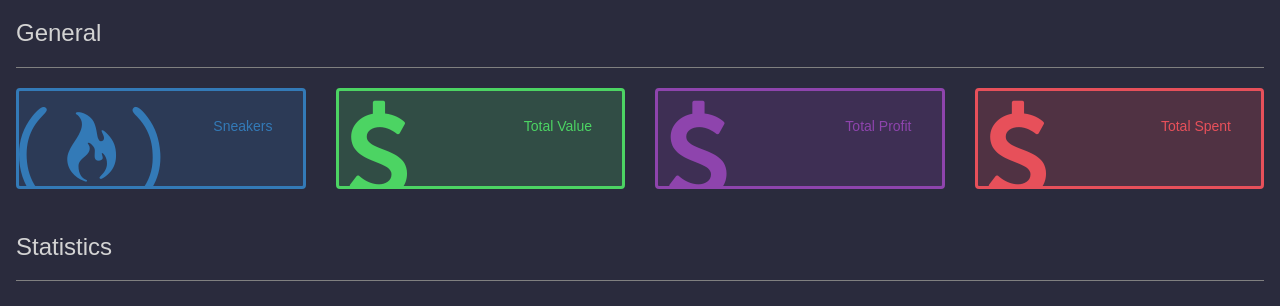
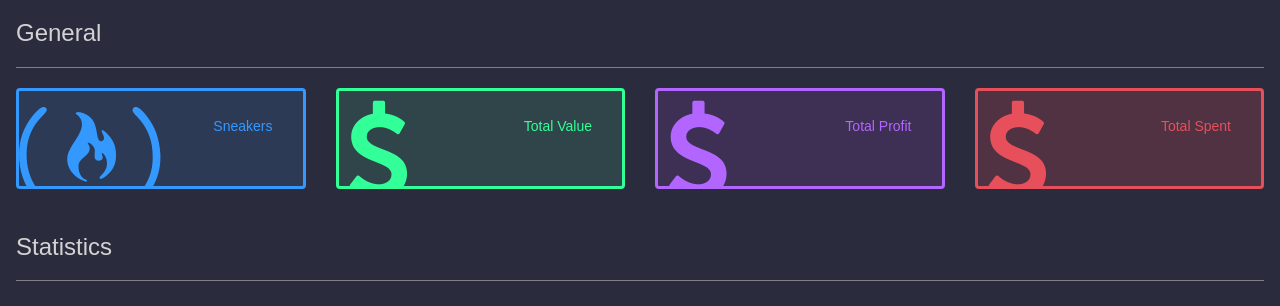
Before and after one commit to chaseycodes/VentureKicks, a Flask app: template run/src/templates/private/account-vk.html in a window 1280 px wide. Shown: the part 55-361 px from the top of the page. Run offline with Flask 2, Linux system fonts and the light colour scheme; the template is opened without the code that fills it, so the values that code supplies are empty; some libraries are stand-ins or nearby versions.

Commit message:
update account dashboard colors

```diff
--- a/run/src/templates/private/account-vk.html
+++ b/run/src/templates/private/account-vk.html
@@ -77,10 +77,10 @@
     font-weight: 300;
   }
   .dashboard-stat.blue {
-    border-color: rgba(51, 122, 183, 1);
+    border-color: #3399FF;
     background-color: rgba(51, 122, 183, .2)
   }
-  .blue{color: rgba(51, 122, 183, 1);}
+  .blue{color: #3399FF;}
   .blue2{color: #e7f0f8}
   .dashboard-stat.red {
     border-color: rgba(231, 80, 90, 1);
@@ -90,15 +90,15 @@
   .red2{color: #fadbdd}
   .dashboard-stat.purple {
     background-color:rgba(142, 68, 173, .2);
-    border-color: #8E44AD;
+    border-color: #B266FF;
   }
-  .purple{color: #8E44AD}
+  .purple{color: #B266FF}
   .purple2{color: #f2e9f6}
   .dashboard-stat.hoki {
-    border-color: rgb(76, 212, 99, 1);
-    background-color: rgb(76, 212, 99, .2);
+    border-color: #33FF99;
+    background-color:rgba(68, 173, 120, 0.2);
   }
-  .hoki{color: rgb(76, 212, 99, 1)}
+  .hoki{color: #33FF99}
   .hoki2{color: #e6f9e9}
   .charts {
     margin-top: 25px;
```
